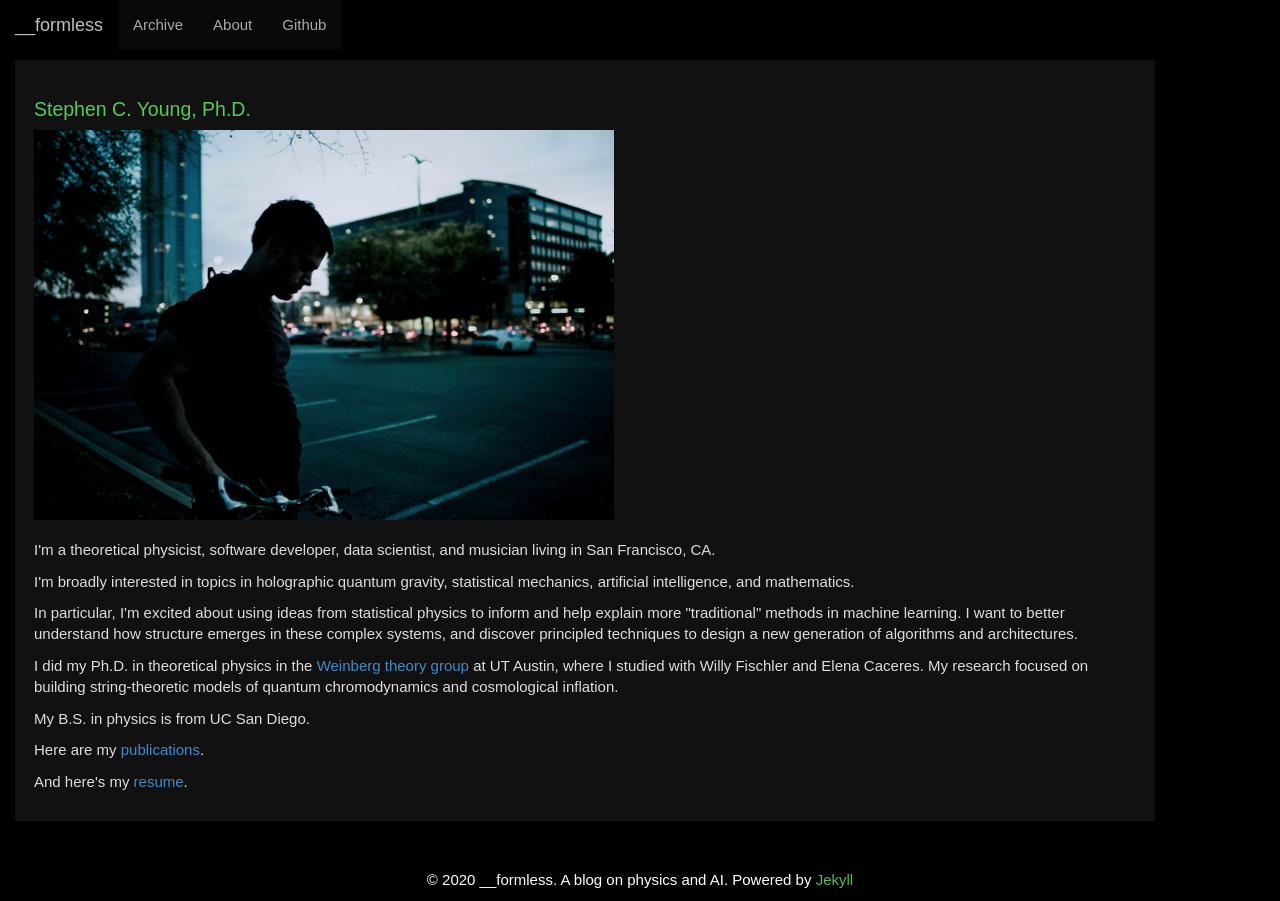
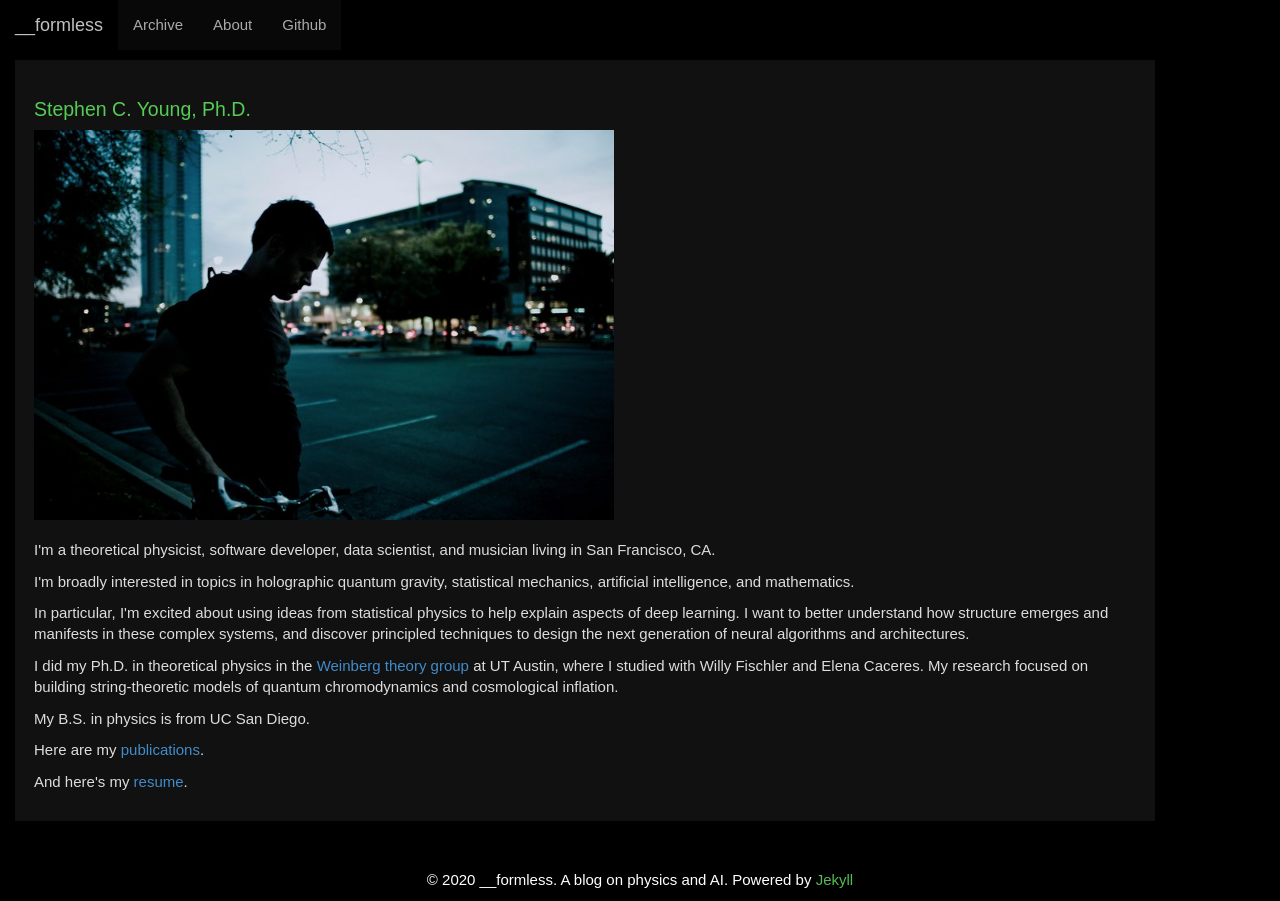
Before and after one commit to fineline179/fineline179.github.io, a Jekyll site: the page built from about.html, in a window 1280 px wide. Built offline with Jekyll 4.4.1, drawn with Linux system fonts in a browser that asks for light colours; some web fonts are replaced.

Commit message:
updated about page

```diff
--- a/about.html
+++ b/about.html
@@ -20,10 +20,14 @@ layout: nosidebar
   </p>
 
   <p>
-    In particular, I'm excited about using ideas from statistical physics to inform and
-    help explain more "traditional" methods in machine learning. I want to better
-    understand how structure emerges in these complex systems, and discover principled
-    techniques to design a new generation of algorithms and architectures.
+    In particular, I'm excited about using ideas from statistical physics to help
+    explain aspects of deep learning. I want to better understand how structure emerges
+    and manifests in these complex systems, and discover principled techniques to design
+    the next generation of neural algorithms and architectures.
+    <!-- In particular, I'm excited about using ideas from statistical physics to inform and -->
+    <!-- help explain more "traditional" in machine learning. I want to better -->
+    <!-- understand how structure emerges in these complex systems, and discover principled -->
+    <!-- techniques to design a new generation of algorithms and architectures. -->
   </p>
 
   <p>
```
